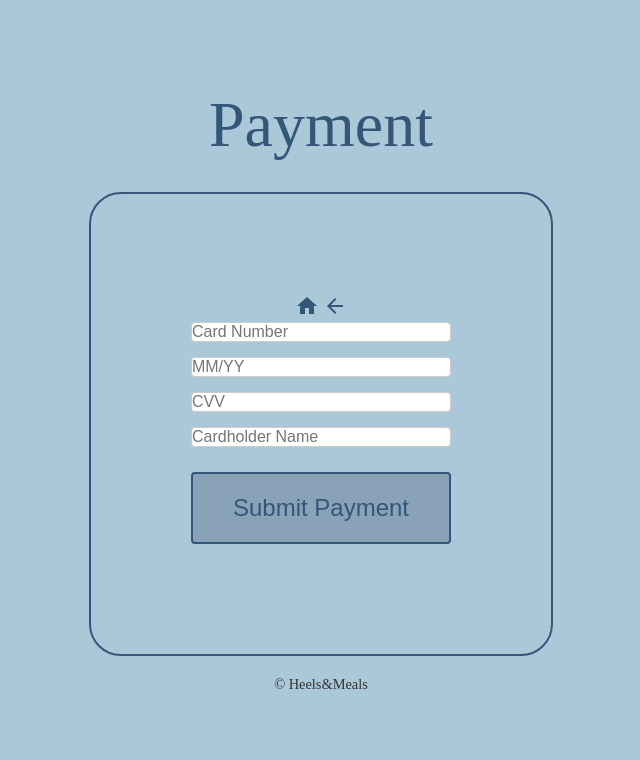
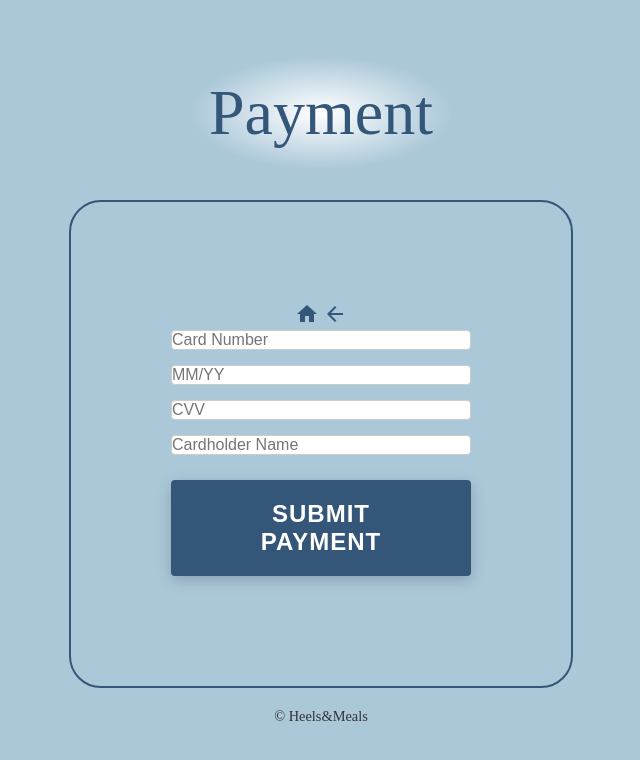
Before and after one commit to natamm4/HackNC, a plain HTML site: page payment.html in a window 1280 px wide. Shown: the whole page, without its empty margins (319-959 px from the left). Drawn offline with Linux system fonts and the light colour scheme.

Commit message:
added stylistic changes to front page and payment page

```diff
--- a/css/styles.css
+++ b/css/styles.css
@@ -20,10 +20,38 @@ body, html {
   font-size: 4em;
   margin-bottom: 30px;
   color: #345678;
+  background: radial-gradient(ellipse at center, #ffffff 0%, transparent 70%);
+  padding: 20px;
+  border-radius: 50% 50% 0 0;
 }
 
 button {
-  cursor: pointer;
+  background-color: #345678;
+    color: white;
+    border: none;
+    padding: 14px 28px;
+    border-radius: 30px;
+    font-family: 'Poppins', sans-serif;
+    font-size: 16px;
+    font-weight: 600;
+    cursor: pointer;
+    transition: all 0.3s ease;
+    box-shadow: 0 4px 15px rgba(0, 0, 0, 0.2);
+    text-transform: uppercase;
+    letter-spacing: 1px;
+    margin: 10px 0;
+}
+
+button:hover {
+  background-color: #89A2B8;
+  color: black;
+  transform: translateY(-3px);
+  box-shadow: 0 6px 20px rgba(0, 0, 0, 0.25);
+}
+
+button:active {
+  transform: translateY(-1px);
+  box-shadow: 0 4px 15px rgba(0, 0, 0, 0.2);
 }
 
 #main_shadow_box {
@@ -107,8 +135,19 @@ button {
 }
 
 #submitButton{
+  background-color: #345678;
+    color: white;
+    border: none;
+}
+
+#submitButton:hover {
   background-color: #89A2B8;
-  border-radius: .25rem;
-  color: #345678;
-  border: 2px solid #345678;
+  color: black;
+  transform: translateY(-3px);
+  box-shadow: 0 6px 20px rgba(0, 0, 0, 0.25);
 }
+
+#submitButton:active {
+  transform: translateY(-1px);
+  box-shadow: 0 4px 15px rgba(0, 0, 0, 0.2);
+}
```
Also changed, not shown: payment.html (+1 -1 lines).
